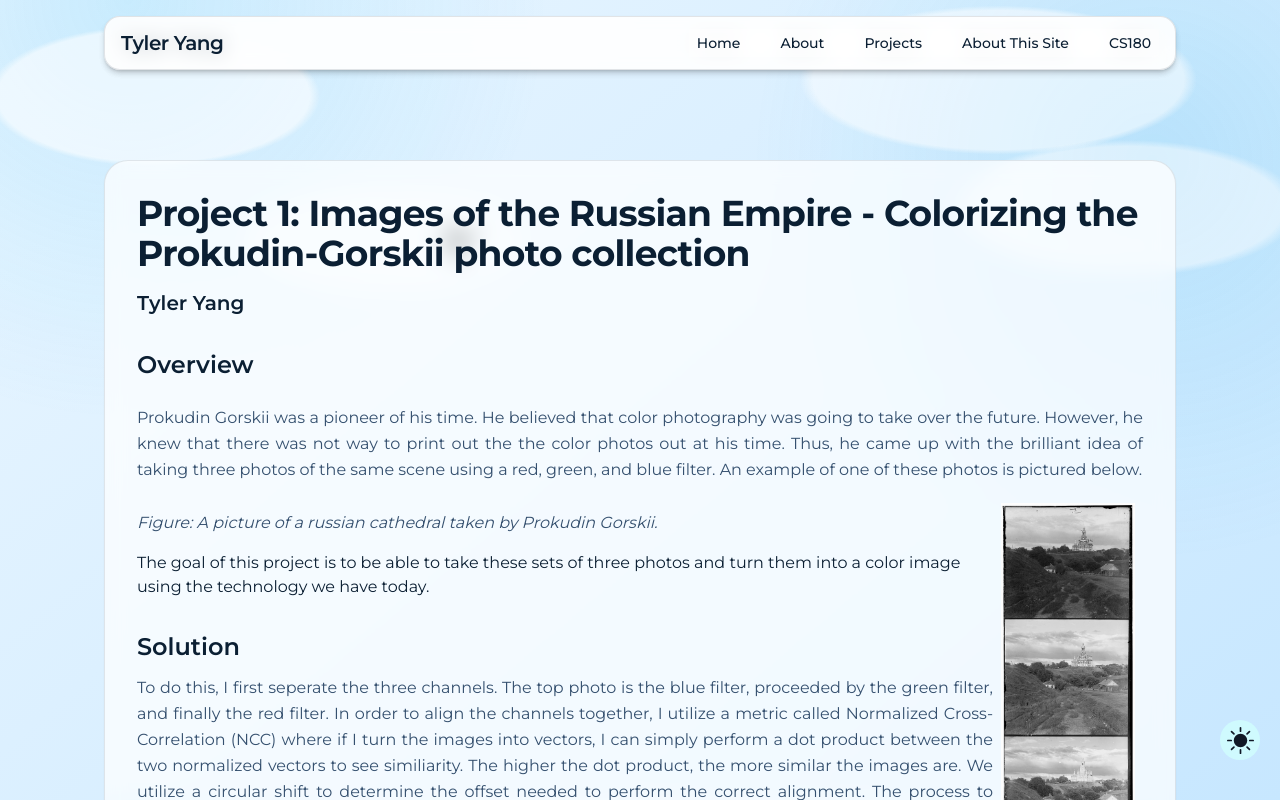
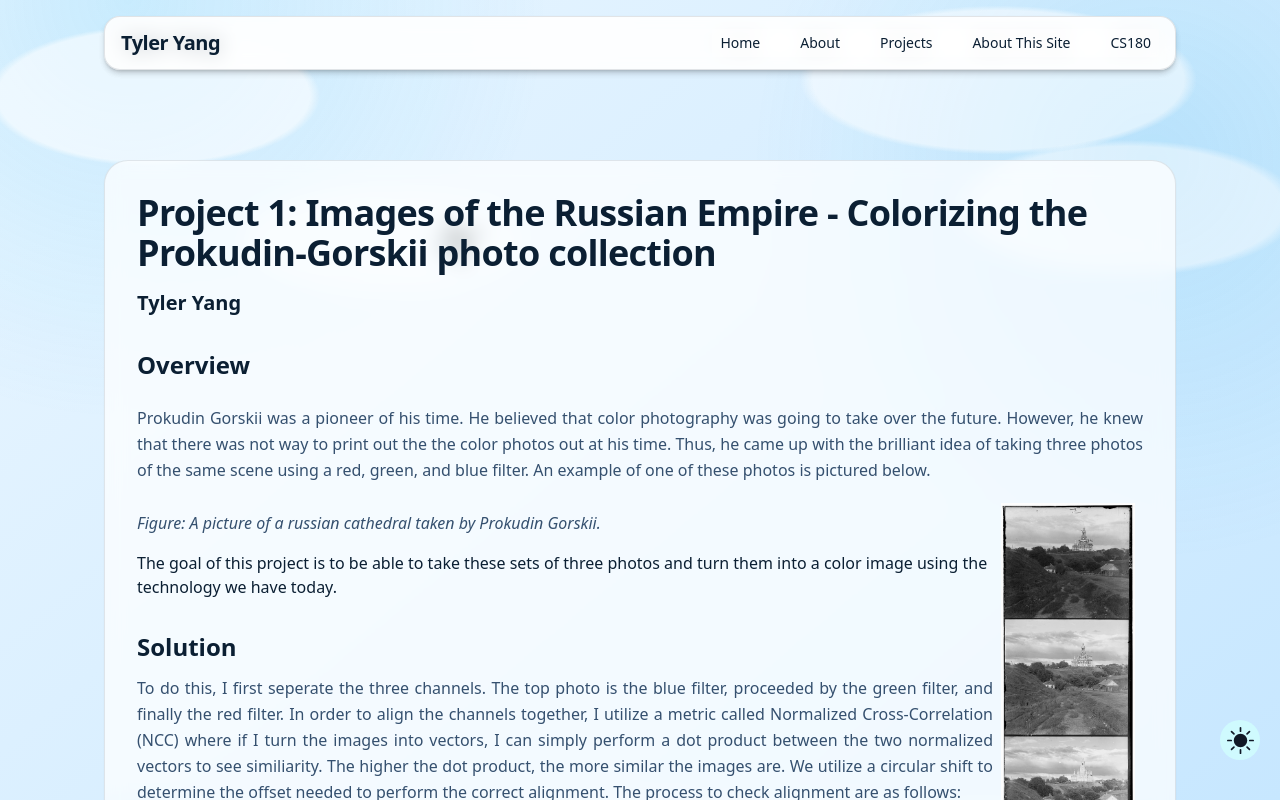
Before and after one commit to tyang21/Tyler-Yang-Personal, a Next.js app: page /CS180/Project1 in a window 1280 px wide. Shown: the top 800 px of the page. Built offline with nearby package versions, Linux system fonts and the light colour scheme.

Commit message:
Removing google fonts for vercel

```diff
--- a/app/(home)/layout.tsx
+++ b/app/(home)/layout.tsx
@@ -1,12 +1,6 @@
 import '../globals.css'
 import { Metadata } from "next";
-import Providers from "../../components/Themeprovider";
-import Themechanger from "../../components/Themechanger";
 import Navbar from '@/components/navbar';
-import { ThemeProvider } from "next-themes"
-import { Inter } from 'next/font/google'
-
-const inter = Inter({ subsets: ['latin'] })
 
 export const metadata: Metadata = {
   title: "Tyler Yang",
@@ -19,9 +13,9 @@ export default function About ({
   children: React.ReactNode
 }) {
   return (
-    <div  className = "text-[var(--text-main)]">
-        <Navbar/>
-        {children}
+    <div className="text-[var(--text-main)]">
+      <Navbar/>
+      {children}
     </div>
   )
 }
--- a/app/CS180/Project1/layout.tsx
+++ b/app/CS180/Project1/layout.tsx
@@ -1,13 +1,6 @@
 import '../../globals.css'
 import { Metadata } from "next";
-import Providers from "../../../components/Themeprovider";
-import Themechanger from "../../../components/Themechanger";
 import Navbar from '@/components/navbar';
-import Footer from "../../../components/Footer";
-import { ThemeProvider } from "next-themes"
-import { Inter } from 'next/font/google'
-
-const inter = Inter({ subsets: ['latin'] })
 
 export const metadata: Metadata = {
   title: "Tyler Yang",
@@ -20,9 +13,9 @@ export default function About ({
   children: React.ReactNode
 }) {
   return (
-    <div  className = "text-[var(--text-main)]">
-        <Navbar/>
-        {children}
+    <div className="text-[var(--text-main)]">
+      <Navbar/>
+      {children}
     </div>
   )
 }
--- a/app/CS180/Project2/layout.tsx
+++ b/app/CS180/Project2/layout.tsx
@@ -1,13 +1,6 @@
 import '../../globals.css'
 import { Metadata } from "next";
-import Providers from "../../../components/Themeprovider";
-import Themechanger from "../../../components/Themechanger";
 import Navbar from '@/components/navbar';
-import Footer from "../../../components/Footer";
-import { ThemeProvider } from "next-themes"
-import { Inter } from 'next/font/google'
-
-const inter = Inter({ subsets: ['latin'] })
 
 export const metadata: Metadata = {
   title: "Tyler Yang",
@@ -20,9 +13,9 @@ export default function About ({
   children: React.ReactNode
 }) {
   return (
-    <div  className = "text-[var(--text-main)]">
-        <Navbar/>
-        {children}
+    <div className="text-[var(--text-main)]">
+      <Navbar/>
+      {children}
     </div>
   )
 }
--- a/app/CS180/layout.tsx
+++ b/app/CS180/layout.tsx
@@ -1,13 +1,6 @@
 import '../globals.css'
 import { Metadata } from "next";
-import Providers from "../../components/Themeprovider";
-import Themechanger from "../../components/Themechanger";
 import Navbar from '@/components/navbar';
-import Footer from "../../components/Footer";
-import { ThemeProvider } from "next-themes"
-import { Inter } from 'next/font/google'
-
-const inter = Inter({ subsets: ['latin'] })
 
 export const metadata: Metadata = {
   title: "Tyler Yang",
@@ -20,9 +13,9 @@ export default function About ({
   children: React.ReactNode
 }) {
   return (
-    <div  className = "text-[var(--text-main)]">
-        <Navbar/>
-        {children}
+    <div className="text-[var(--text-main)]">
+      <Navbar/>
+      {children}
     </div>
   )
 }
--- a/app/aboutpage/layout.tsx
+++ b/app/aboutpage/layout.tsx
@@ -1,13 +1,6 @@
 import '../globals.css'
 import { Metadata } from "next";
-import Providers from "../../components/Themeprovider";
-import Themechanger from "../../components/Themechanger";
 import NavbarAbout from '@/components/navbar-aboutpage';
-import Footer from "../../components/Footer";
-import { ThemeProvider } from "next-themes"
-import { Inter } from 'next/font/google'
-
-const inter = Inter({ subsets: ['latin'] })
 
 export const metadata: Metadata = {
   title: "Tyler Yang",
@@ -20,9 +13,9 @@ export default function About ({
   children: React.ReactNode
 }) {
   return (
-    <div  className = "text-[var(--text-main)]">
-        <NavbarAbout/>
-        {children}
+    <div className="text-[var(--text-main)]">
+      <NavbarAbout/>
+      {children}
     </div>
   )
 }
--- a/app/layout.tsx
+++ b/app/layout.tsx
@@ -1,19 +1,9 @@
-
 import './globals.css'
 import { Metadata } from "next";
 import Providers from "../components/Themeprovider";
 import Themechanger from "../components/Themechanger";
-import Navbar from '../components/navbar';
 import Footer from "../components/Footer";
-import { ThemeProvider } from "next-themes"
-import { Inter } from 'next/font/google'
-import { Crimson_Pro } from 'next/font/google'
-import { Montserrat } from 'next/font/google'
 
-const inter = Inter({ subsets: ['latin'] })
-
-const crimson = Crimson_Pro({ subsets: ['latin'] })
-const montserrat = Montserrat({ subsets: ['latin'] })
 export const metadata: Metadata = {
   title: "Tyler Yang",
   description: "Manually Created",
@@ -26,8 +16,8 @@ export default function RootLayout({
 }) {
   return (
     <html lang="en">
-      <body className={montserrat.className}>
-        <div  className = "text-[var(--text-main)]">
+      <body>
+        <div className="text-[var(--text-main)]">
           <Providers>
             <div className="overflow-x-hidden">
               <Themechanger />
@@ -36,7 +26,6 @@ export default function RootLayout({
           {children}
           <Footer />
         </div>
-
       </body>
     </html>
   )
```
Also changed, not shown: 1 other file (tests, documents, lock files or other folders).
